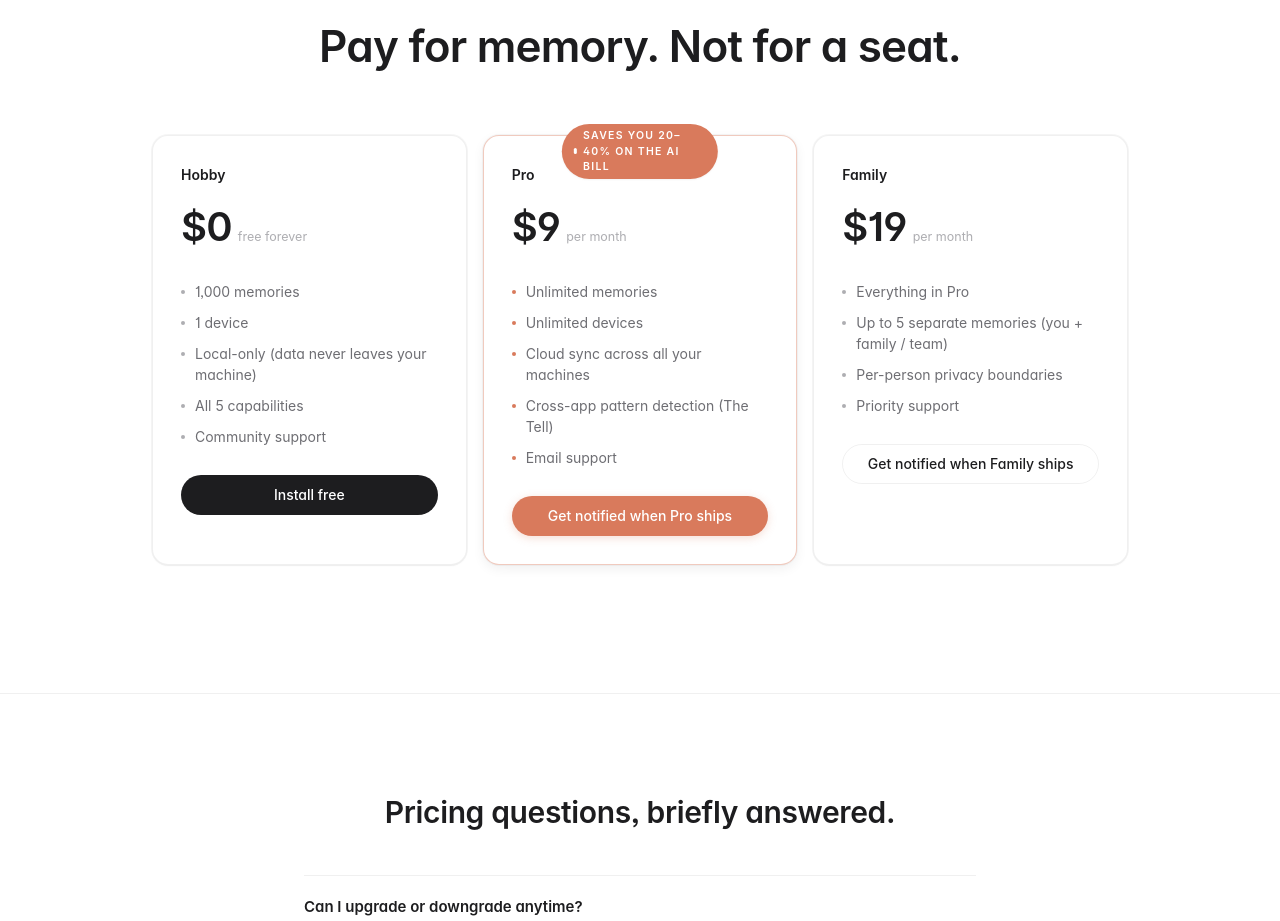
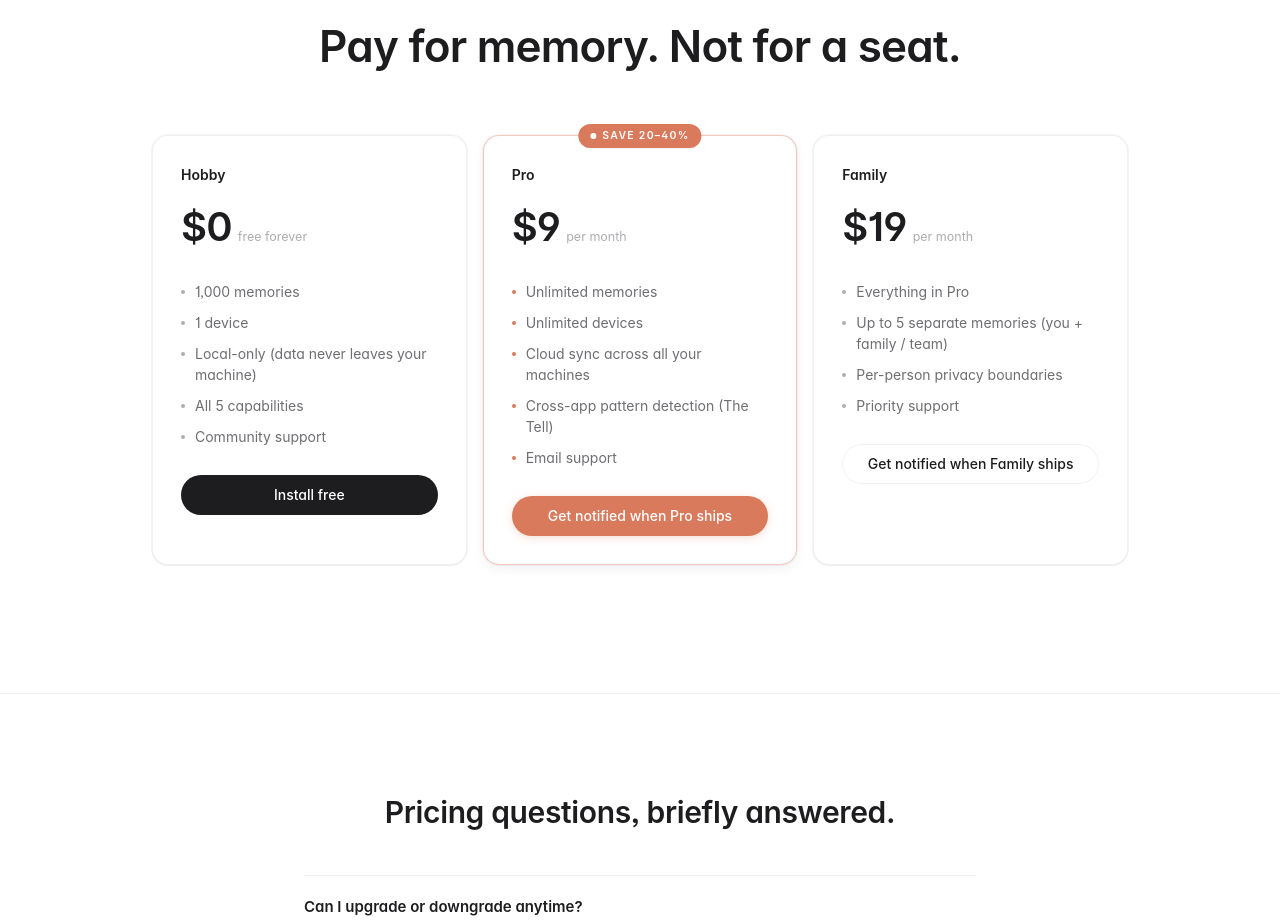
Before and after one commit to zachsaws/continuum, a React (Vite) app: page / in a window 1280 px wide. Shown: the part 8581-9502 px from the top of the page. Built offline with nearby package versions, Linux system fonts and the light colour scheme.

Commit message:
v20.1: shorten Pro badge text (Save 20-40% / 省 20-40%) + whitespace-nowrap

```diff
--- a/src/App.tsx
+++ b/src/App.tsx
@@ -1008,7 +1008,7 @@ function Pricing({ lang }: { lang: Lang }) {
                 }`}
               >
                 {isPro && (
-                  <div className="absolute -top-3 left-1/2 -translate-x-1/2 inline-flex items-center gap-1.5 rounded-full bg-accent px-3 py-1 text-[10.5px] font-semibold uppercase tracking-[0.12em] text-white shadow-sm">
+                  <div className="absolute -top-3 left-1/2 -translate-x-1/2 whitespace-nowrap inline-flex items-center gap-1.5 rounded-full bg-accent px-3 py-1 text-[10.5px] font-semibold uppercase tracking-[0.12em] text-white shadow-sm">
                     <span className="h-1.5 w-1.5 rounded-full bg-white" />
                     {t.highlight}
                   </div>
--- a/src/i18n.ts
+++ b/src/i18n.ts
@@ -373,7 +373,7 @@ export const dict: Record<Lang, Dict> = {
     pricing: {
       tag: "Pricing",
       title: "Pay for memory. Not for a seat.",
-      highlight: "Saves you 20–40% on the AI bill",
+      highlight: "Save 20–40%",
       tiers: [
         {
           name: "Hobby", price: "$0", cadence: "free forever",
@@ -698,7 +698,7 @@ export const dict: Record<Lang, Dict> = {
     pricing: {
       tag: "定价",
       title: "为记忆付费,不为席位付费。",
-      highlight: "能省 20–40% 的 AI 账单",
+      highlight: "省 20–40%",
       tiers: [
         { name: "Hobby", price: "¥0", cadence: "永久免费", features: ["1,000 条 memory", "1 台设备", "100% 本地(数据不出你的机器)", "5 大能力全开", "社区支持"], cta: "免费装上" },
         { name: "Pro", price: "¥64", cadence: "每月", features: ["不限 memory", "不限设备", "云同步所有设备", "跨 app 模式识别(The Tell)", "邮件支持"], cta: "上线时通知我" },
```
Also changed, not shown: .verify-v20.mjs (added), 5 other files (tests, documents, lock files or other folders).
